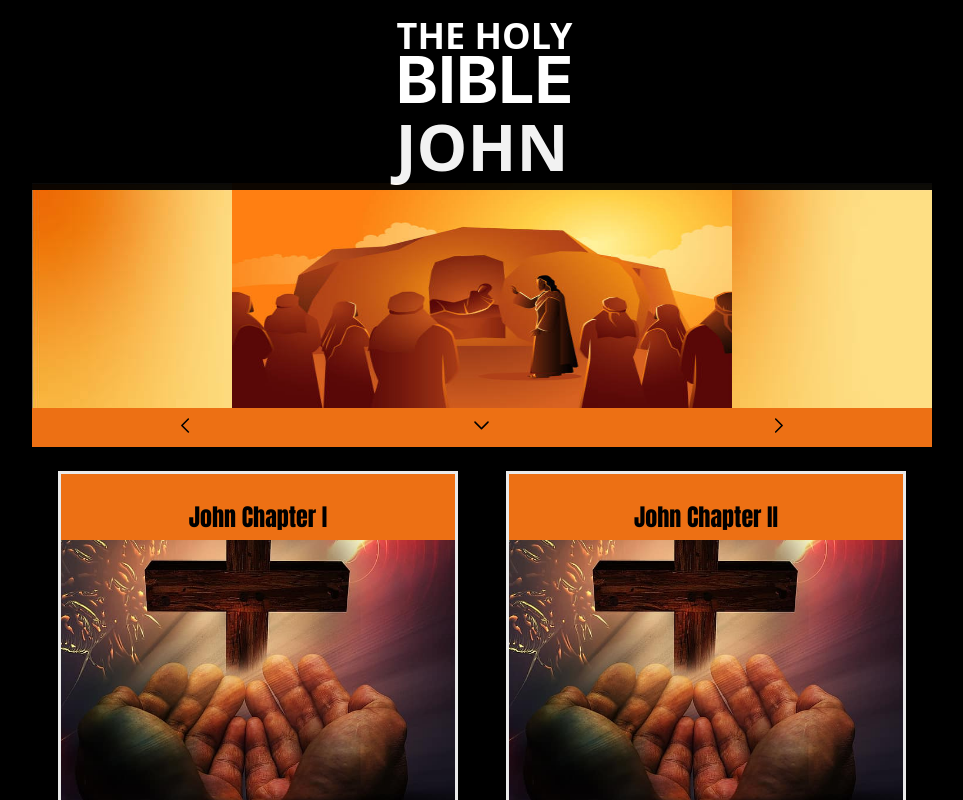
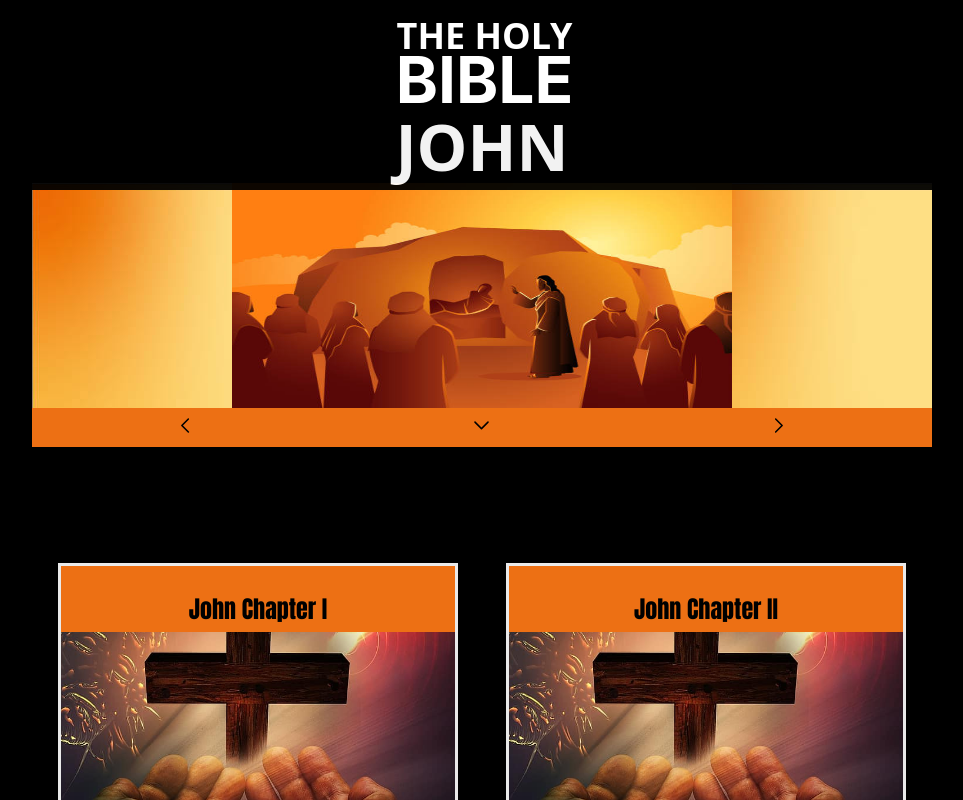
Before and after one commit to jnutt367/john, a Next.js app: page / in a window 1280 px wide. Shown: the top 800 px of the page, without its empty margins (158-1121 px from the left). Built offline with nearby package versions, Linux system fonts and the light colour scheme.

Commit message:
Update index.js
John 1:5

```diff
--- a/pages/index.js
+++ b/pages/index.js
@@ -69,7 +69,14 @@ export default function Home() {
        </a>
 
                </div>
+       <p className={styles.fund}>(John 1:3 )
+Through him all things were made; without him nothing was made that has been made.
 
+ (John 1:4)
+In him was life, and that life was the light of all mankind.
+
+ (John 1:5)
+The light shines in the darkness, and the darkness has not overcome it.</p>
         <div className={styles.grid}>
         <div className={styles.card}>
              <h2  className={styles.chapter}>John Chapter I</h2>
```
